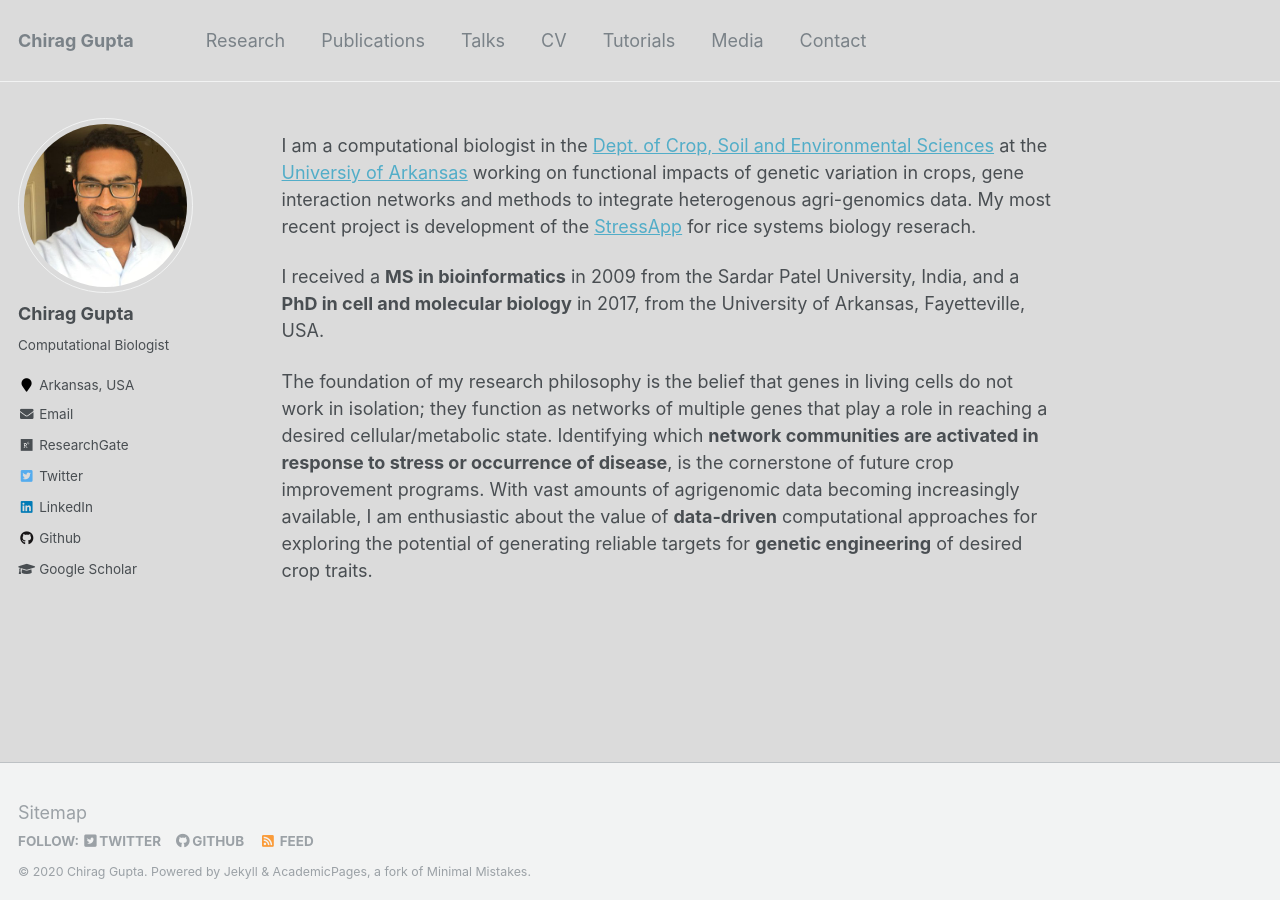
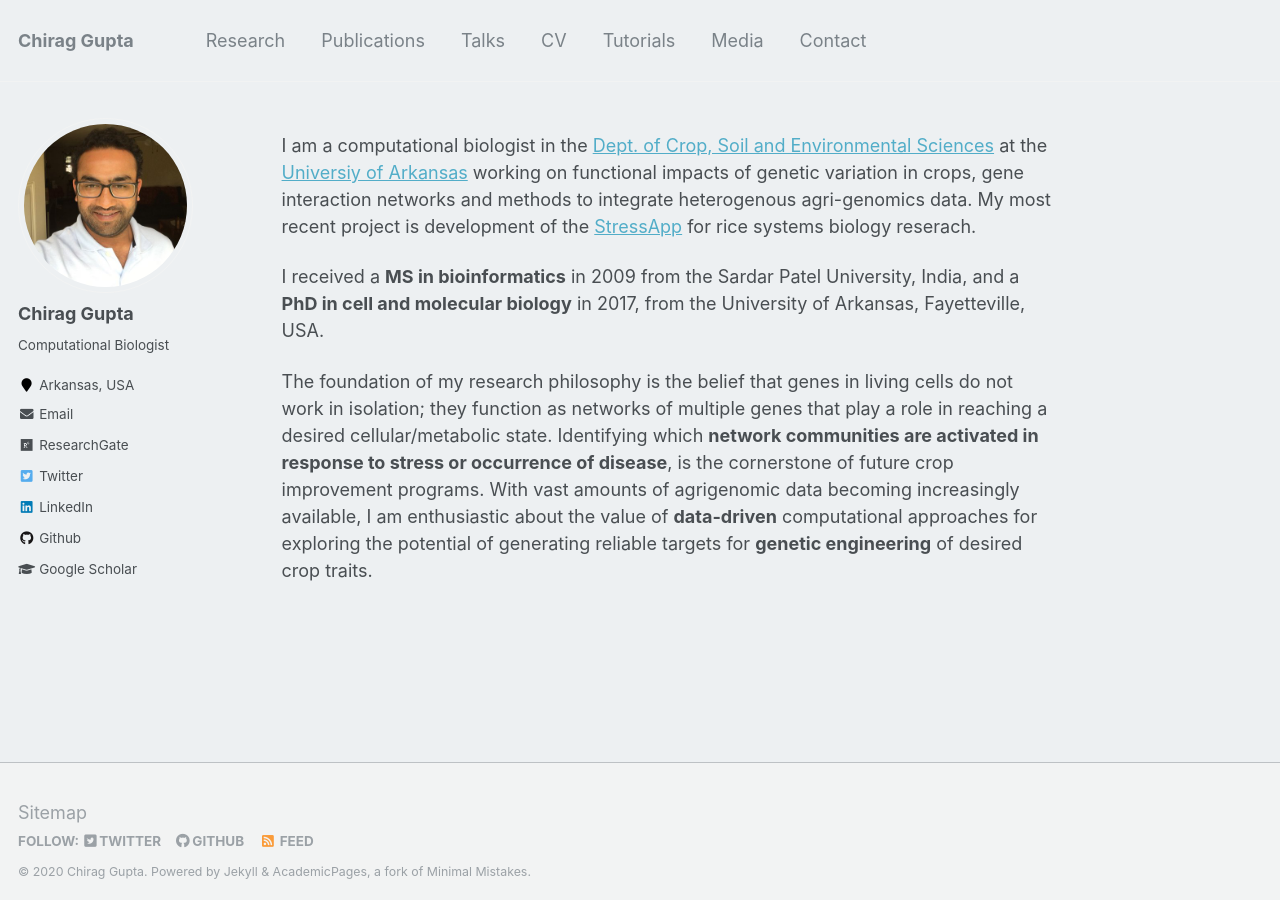
Before and after one commit to cngupta/cngupta.github.io, a Jekyll site: the page built from _pages/about.md, in a window 1280 px wide. Built offline with Jekyll 4.4.1, drawn with Linux system fonts in a browser that asks for light colours.

Commit message:
edit variables  scss

```diff
--- a/_sass/_variables.scss
+++ b/_sass/_variables.scss
@@ -54,7 +54,7 @@
 $lighter-gray               : mix(#fff, $gray, 90%);
 
 $body-color                 : #fff;
-$background-color           : #dbdbdb;
+$background-color           : #edf0f2;
 $code-background-color      : #fafafa;
 $code-background-color-dark : $light-gray;
 $text-color                 : $dark-gray;
```
